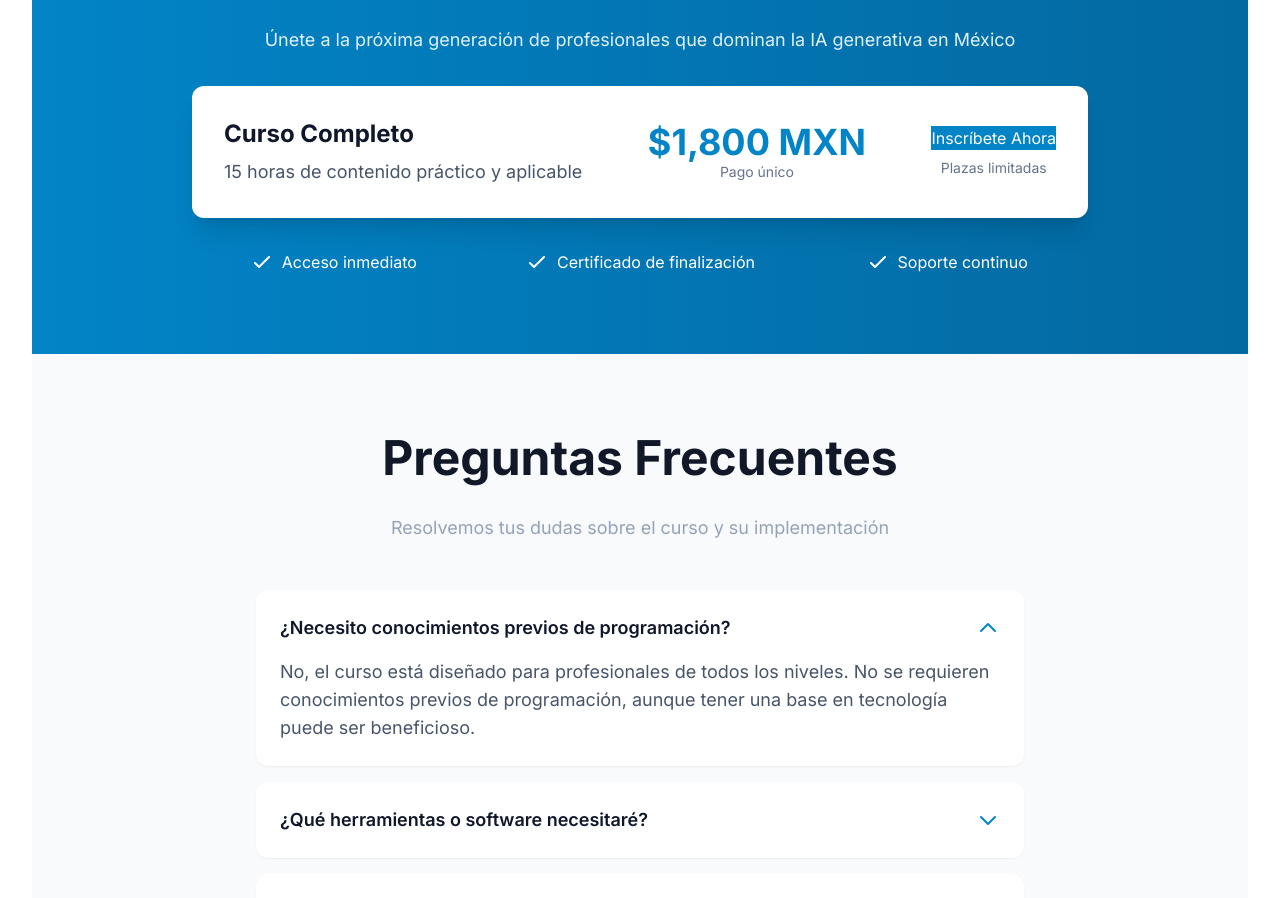
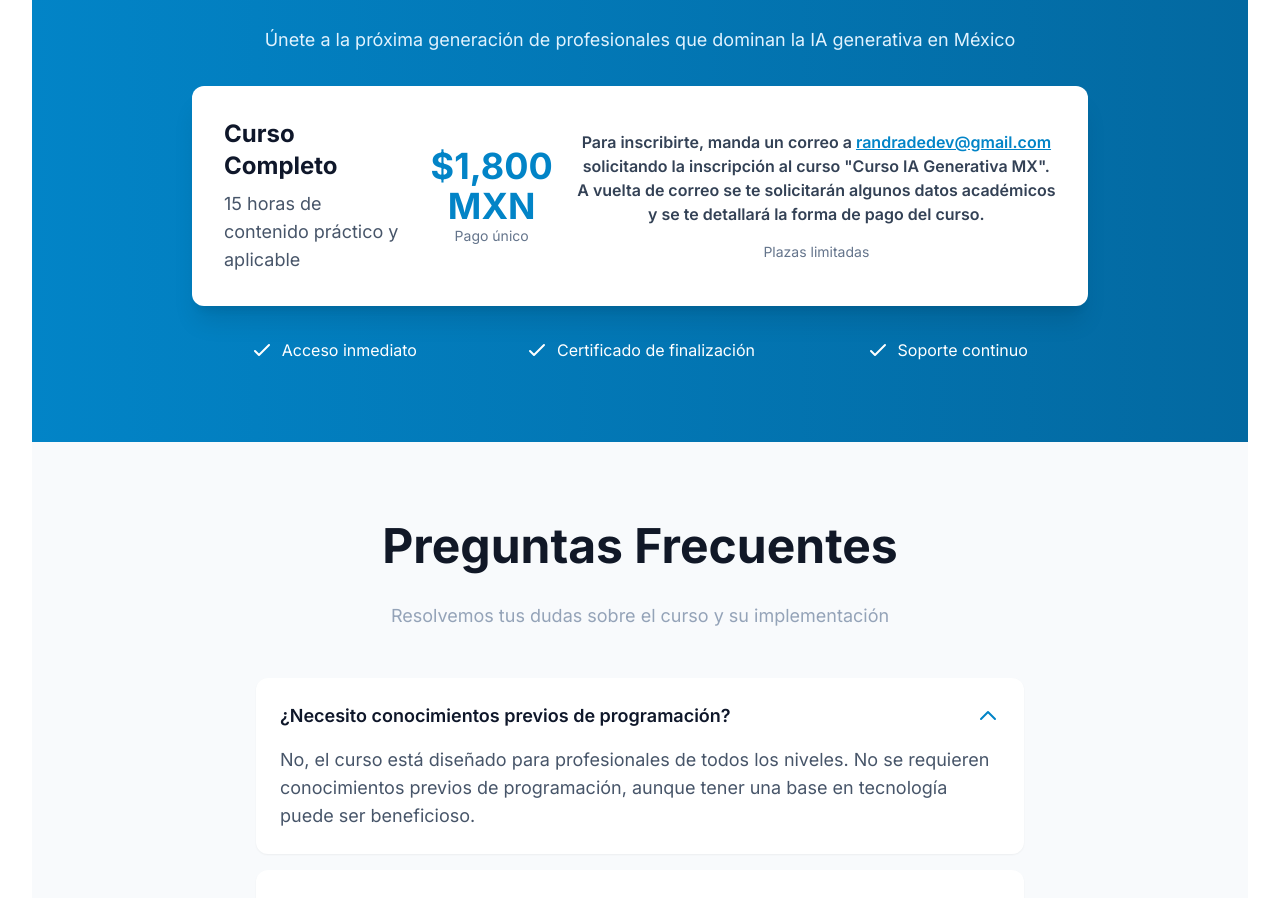
Before and after one commit to randradegh/gai_verticales, a React (Vite) app: page / in a window 1280 px wide. Shown: the part 4900-5798 px from the top of the page. Built offline with nearby package versions, Linux system fonts and the light colour scheme.

Commit message:
Inserción de los detalles de inscripción.

```diff
--- a/src/sections/CallToAction.tsx
+++ b/src/sections/CallToAction.tsx
@@ -37,12 +37,10 @@ const CallToAction = () => {
                 </p>
               </div>
               <div className="flex flex-col gap-2">
-                <a
-                  href="#"
-                  className="btn-primary w-full text-center"
-                >
-                  Inscríbete Ahora
-                </a>
+                <p className="text-secondary-700 text-base font-semibold mb-2">
+                  Para inscribirte, manda un correo a <a href="mailto:randradedev@gmail.com" className="text-primary-600 underline">randradedev@gmail.com</a> solicitando la inscripción al curso "Curso IA Generativa MX".<br/>
+                  A vuelta de correo se te solicitarán algunos datos académicos y se te detallará la forma de pago del curso.
+                </p>
                 <p className="text-sm text-secondary-500">
                   Plazas limitadas
                 </p>
```
